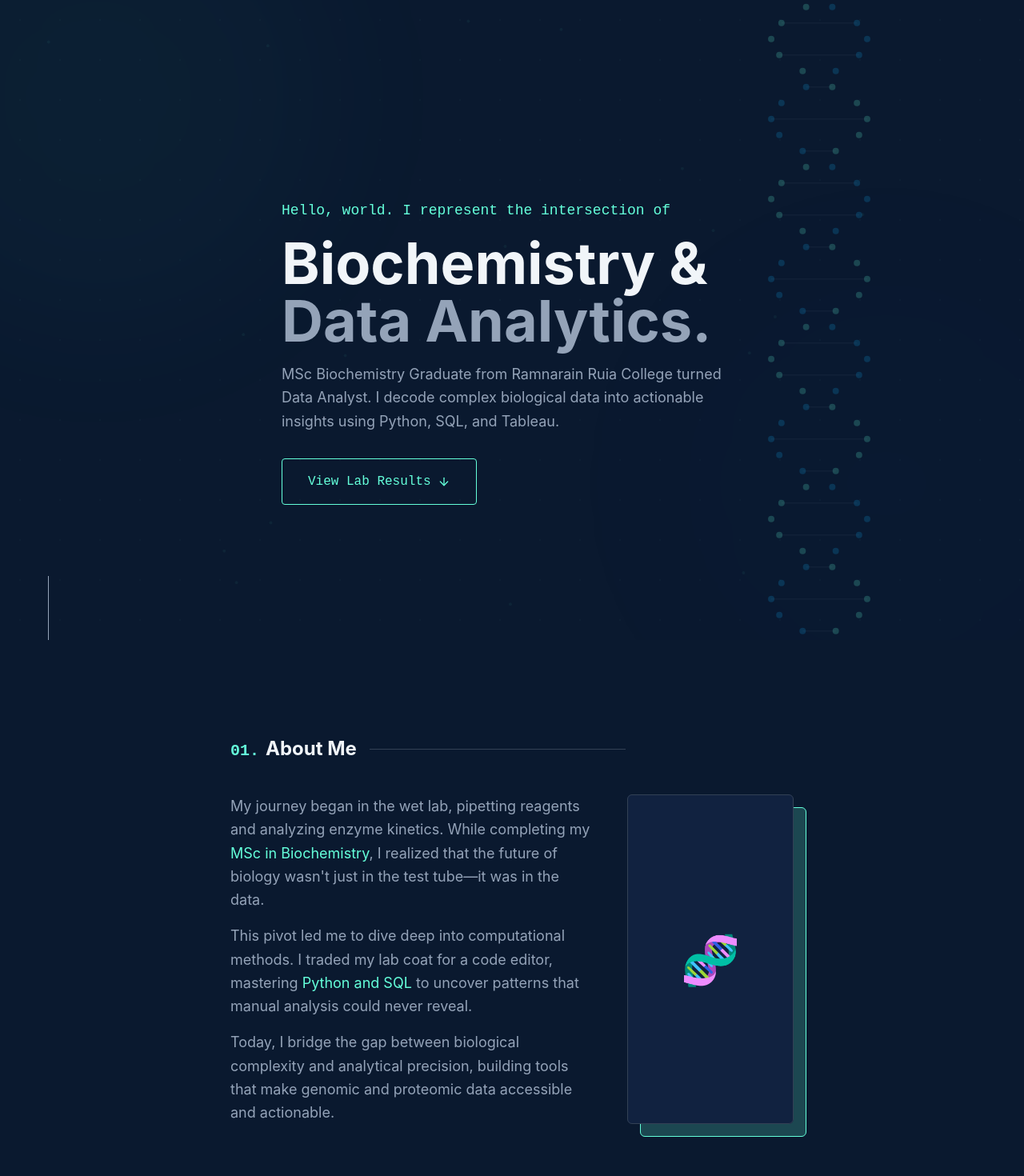
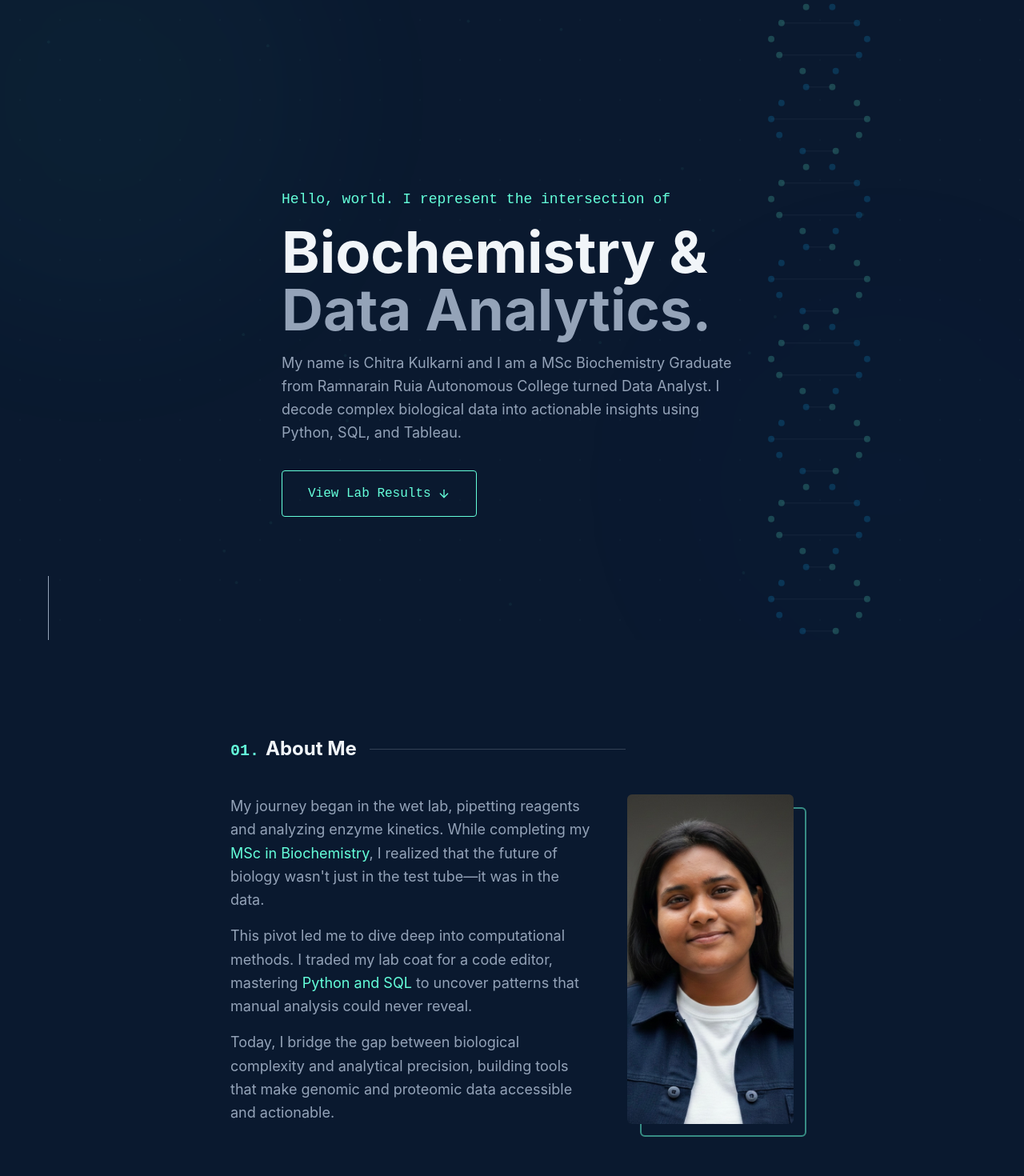
Before and after one commit to chitrakulkarni2830/Portfolio-React, a React (Vite) app: page / in a window 1280 px wide. Shown: the top 1470 px of the page at 80% size. Built offline with nearby package versions, Linux system fonts and the light colour scheme.

Commit message:
added pfp

```diff
--- a/src/components/About.jsx
+++ b/src/components/About.jsx
@@ -1,4 +1,5 @@
 import { motion } from 'framer-motion';
+import portfolioImg from '../assets/portfolio-picture.jpg';
 
 const About = () => {
     return (
@@ -34,12 +35,14 @@ const About = () => {
                     </p>
                 </div>
 
-                <div className="relative group">
-                    <div className="absolute inset-0 bg-biolum-cyan/20 rounded-md translate-x-4 translate-y-4 group-hover:translate-x-2 group-hover:translate-y-2 transition-transform duration-300 border border-biolum-cyan"></div>
-                    <div className="absolute inset-0 bg-navy-light rounded-md group-hover:bg-transparent transition-colors duration-300 z-10 mix-blend-multiply"></div>
-                    {/* Placeholder for profile image if user adds one later, currently a stylized box */}
-                    <div className="relative z-20 w-full h-full min-h-[250px] bg-[#112240] rounded-md flex items-center justify-center border border-slate-700 overflow-hidden">
-                        <span className="text-6xl">🧬</span>
+                <div className="relative group w-full h-full min-h-[250px]">
+                    <div className="absolute top-4 left-4 w-full h-full rounded-md border-2 border-biolum-cyan/50 z-0 transition-transform duration-300 group-hover:top-3 group-hover:left-3"></div>
+                    <div className="relative z-10 w-full h-full rounded-md overflow-hidden bg-navy-light">
+                        <img
+                            src={portfolioImg}
+                            alt="Profile"
+                            className="w-full h-full object-cover transition-transform duration-500 group-hover:scale-105"
+                        />
                     </div>
                 </div>
             </div>
--- a/src/components/Contact.jsx
+++ b/src/components/Contact.jsx
@@ -16,20 +16,20 @@ const Contact = () => {
                 </p>
 
                 <a
-                    href="mailto:contact@example.com"
+                    href="mailto:kulkarnichitra2002@gmail.com"
                     className="inline-block px-10 py-4 text-sm font-mono text-biolum-cyan border border-biolum-cyan rounded hover:bg-biolum-cyan/10 transition-colors duration-300 mb-20"
                 >
                     Send Signal
                 </a>
 
                 <div className="flex justify-center space-x-8 text-slate-400">
-                    <a href="#" className="hover:text-biolum-cyan hover:-translate-y-1 transition-all">
+                    <a href="https://github.com/chitrakulkarni2830" target="_blank" rel="noopener noreferrer" className="hover:text-biolum-cyan hover:-translate-y-1 transition-all">
                         <Github size={24} />
                     </a>
-                    <a href="#" className="hover:text-biolum-cyan hover:-translate-y-1 transition-all">
+                    <a href="https://www.linkedin.com/in/chitra-kulkarni-21642123a/" target="_blank" rel="noopener noreferrer" className="hover:text-biolum-cyan hover:-translate-y-1 transition-all">
                         <Linkedin size={24} />
                     </a>
-                    <a href="#" className="hover:text-biolum-cyan hover:-translate-y-1 transition-all">
+                    <a href="mailto:kulkarnichitra2002@gmail.com" className="hover:text-biolum-cyan hover:-translate-y-1 transition-all">
                         <Mail size={24} />
                     </a>
                 </div>
--- a/src/components/Hero.jsx
+++ b/src/components/Hero.jsx
@@ -32,7 +32,7 @@ const Hero = () => {
                 className="max-w-xl text-slate-400 text-lg mb-8 leading-relaxed"
             >
                 <p>
-                    MSc Biochemistry Graduate from Ramnarain Ruia College turned Data Analyst.
+                    My name is Chitra Kulkarni and I am a MSc Biochemistry Graduate from Ramnarain Ruia Autonomous College turned Data Analyst.
                     I decode complex biological data into actionable insights using Python, SQL, and Tableau.
                 </p>
             </motion.div>
--- a/src/components/SkillMatrix.jsx
+++ b/src/components/SkillMatrix.jsx
@@ -1,7 +1,7 @@
 import { motion } from 'framer-motion';
 
 const skills = {
-    "Core Languages": ["Python", "SQL", "R"],
+    "Core Languages": ["Python", "SQL"],
     "Data Science": ["Pandas", "NumPy", "Scikit-Learn", "SciPy"],
     "Visualization": ["Tableau", "Matplotlib", "Seaborn", "Streamlit"],
     "Bioinformatics": ["Biopython", "Genomics", "Pymol"],
```
Also changed, not shown: src/assets/portfolio-picture.jpg (added).
